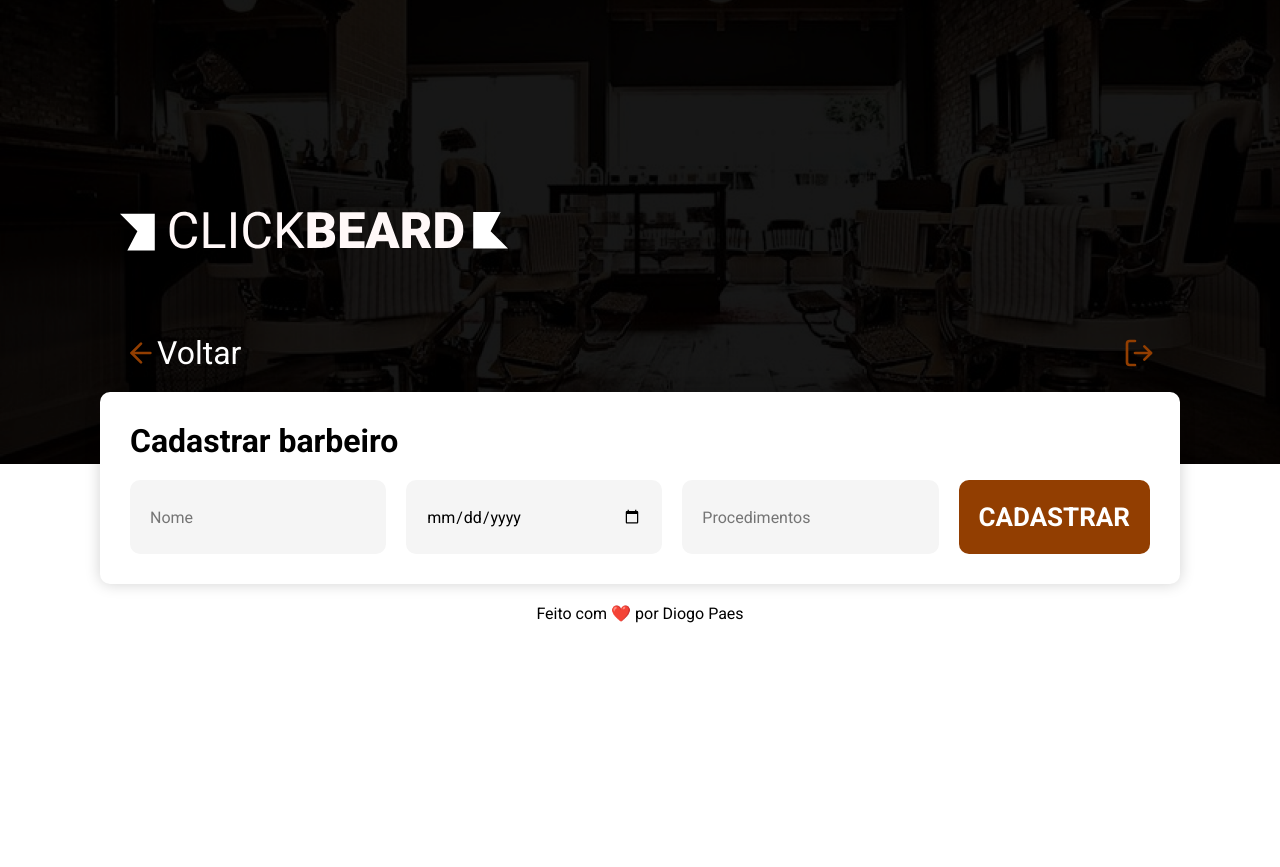
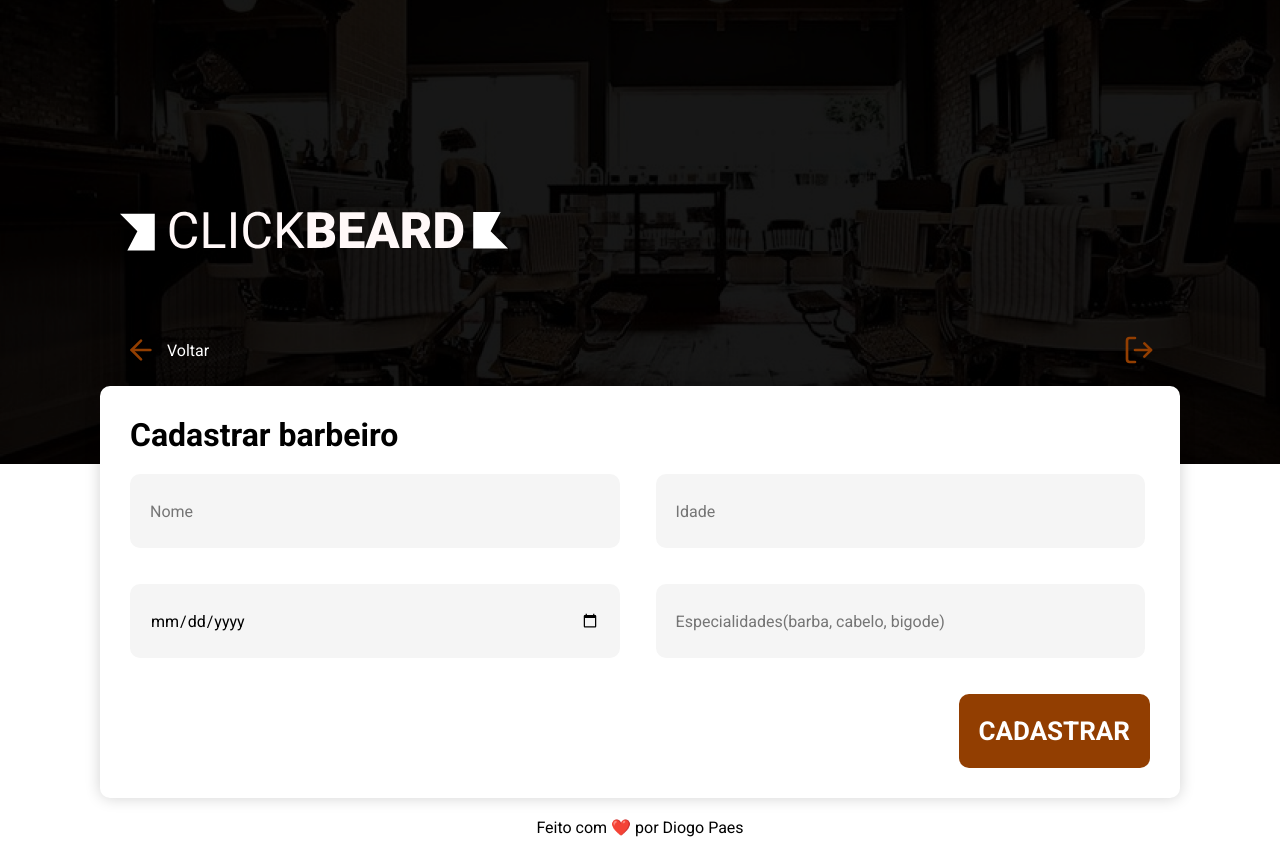
Before and after one commit to diogopaes/clickbeard, a React (Create React App) app in the folder front/: page /create-barber in a window 1280 px wide. Before the commit the page ends 800 px from the top, so only its background shows below. Built offline with nearby package versions, Linux system fonts and the light colour scheme.

Commit message:
feat: create barber

```diff
--- a/front/package.json
+++ b/front/package.json
@@ -10,6 +10,7 @@
     "moment": "^2.29.1",
     "react": "^17.0.2",
     "react-dom": "^17.0.2",
+    "react-hook-form": "^7.25.3",
     "react-icons": "^4.3.1",
     "react-router-dom": "^6.2.1",
     "react-scripts": "5.0.0",
--- a/front/src/components/CreateBarber/index.js
+++ b/front/src/components/CreateBarber/index.js
@@ -1,11 +1,33 @@
 import { FiLogOut, FiArrowLeft } from "react-icons/fi";
+import { Link, useNavigate } from "react-router-dom";
 import { Header } from "../Header";
 import { Container, Content } from "./styles";
 
+import { useForm } from "react-hook-form";
+import { api } from "../../services/api";
+
 export function CreateBarber() {
+    const { register, handleSubmit, formState: { errors } } = useForm();
+
+    const navigate = useNavigate();
 
     function handleLoginOut() {
         console.log("loginout")
+    }
+
+    async function handleSubmitForm(data) {
+        try {
+            const register = await api.post('barber', data);
+
+            if (register.status === 200) {
+                alert('Cadastro realizado com sucesso!')
+                navigate("/admin");
+            } else {
+                alert('Erro ao tentar cadastrar barbeiro!')
+            }
+        } catch (err) {
+            console.log(err)
+        }
     }
 
     return (
@@ -13,21 +35,20 @@ export function CreateBarber() {
             <Header loged />
             <Container>
                 <header>
-                    <button onClick={() => handleLoginOut()} >
-                        <FiArrowLeft/> Voltar
-                    </button>
+                    <Link to="/admin"><FiArrowLeft/> Voltar</Link>
                     <button onClick={() => handleLoginOut()} >
                         <FiLogOut/>
                     </button>
                 </header>
                 <Content>
                     <h1>Cadastrar barbeiro</h1>
-                    <form className="barbers">
-                        <input type="text" name="name" placeholder="Nome" />
-                        <input type="date" name="name" placeholder="Data de contratação" />
+                    <form className="barbers" onSubmit={handleSubmit(handleSubmitForm)}>
+                        <input type="text" {...register("name")} placeholder="Nome" />
+                        <input type="text" {...register("age")} placeholder="Idade" />
+                        <input type="date" {...register("date_of_hiring")} placeholder="Data de contratação" />
 
-                        <input type="text" name="procedures" placeholder="Procedimentos" />
-
+                        <input type="text" {...register("specialties")} placeholder="Especialidades(barba, cabelo, bigode)" />
+                        {errors.exampleRequired && <span>This field is required</span>}
                         <button type="submit" className="btn">Cadastrar</button>
                     </form>
                 </Content>
--- a/front/src/components/CreateBarber/styles.js
+++ b/front/src/components/CreateBarber/styles.js
@@ -41,6 +41,17 @@ export const Container = styled.div`
             display: flex;
             align-items: center;
         }
+
+        a{
+            color: #fff;
+            display: flex;
+            align-items: center;
+
+            svg{
+                margin-right: 10px;
+                font-size: 32px;
+            }
+        }
     }
 
     h1{
@@ -57,25 +68,27 @@ export const Container = styled.div`
     form{
         display: flex;
         align-items: center;
+        flex-wrap: wrap;
         margin-bottom: 30px;
+        gap: 36px;
 
         @media screen and (max-width: ${defaultTheme.medias.medium}) {
             flex-direction: column;
-            gap: 20px;
         }
 
         input, select{
             width: 100%;
-            max-width: 356px;
-            margin-right: 20px;
+            max-width: 48%;
             border: 0;
 
             @media screen and (max-width: ${defaultTheme.medias.medium}) {
                 margin: 0;
+                max-width: 100%;
             }
         }
 
         button{
+            margin-left: auto;
             @media screen and (max-width: ${defaultTheme.medias.medium}) {
                 width: 100%;
             }
--- a/front/src/styles/GlobalStyles.js
+++ b/front/src/styles/GlobalStyles.js
@@ -30,6 +30,10 @@ export const GlobalStyle = createGlobalStyle`
         padding: 0 20px;
     }
 
+    a{
+        text-decoration: none;
+    }
+
     .btn{
         background-color: ${defaultTheme.colors.primary};
         color: #fff;
```
Also changed, not shown: 1 other file (tests, documents, lock files or other folders).
